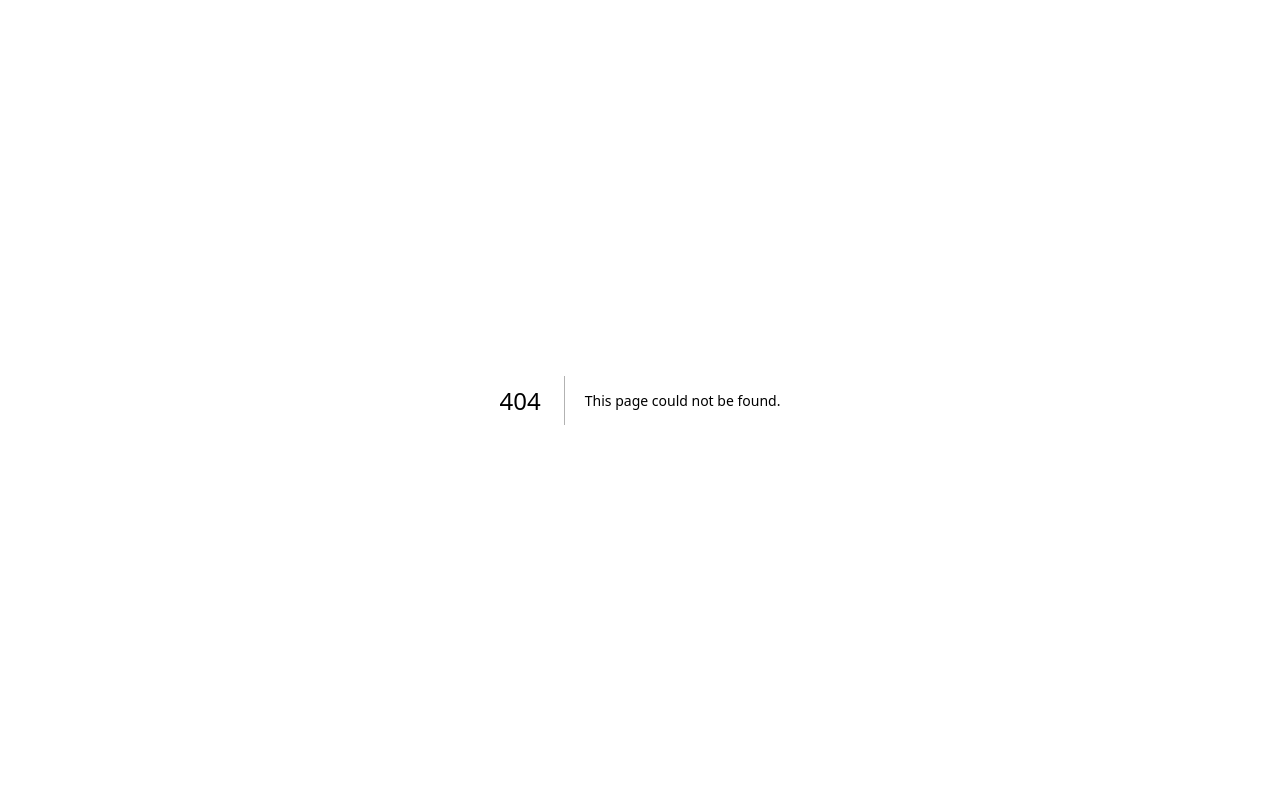
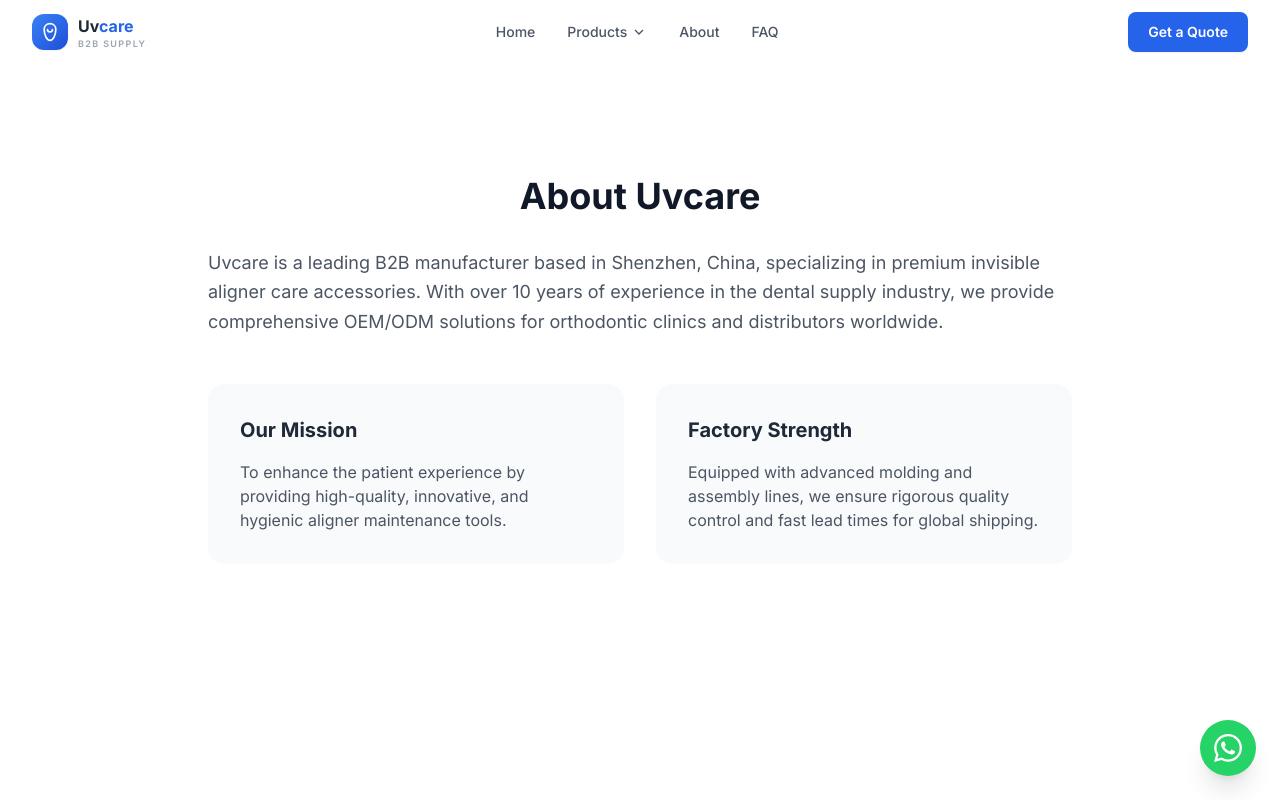
Before and after one commit to ZhuoyaBan/dental-care-b2b, a Next.js app: page /about in a window 1280 px wide. Before the commit this address had no page. Shown: the top 800 px of the page. Built offline with nearby package versions, Linux system fonts and the light colour scheme.

Commit message:
Create AboutPage component with company details
Added AboutPage component with company information and mission.

```diff
--- /dev/null
+++ b/app/about/page.tsx
@@ -0,0 +1,27 @@
+import Header from "@/components/Header";
+import Footer from "@/components/Footer";
+
+export default function AboutPage() {
+  return (
+    <>
+      <Header />
+      <main className="pt-24 min-h-screen bg-white">
+        <section className="max-w-4xl mx-auto px-4 py-20">
+          <h1 className="text-4xl font-bold text-gray-900 mb-8 text-center">About Uvcare</h1>
+          <p className="text-lg text-gray-600 mb-6 leading-relaxed">Uvcare is a leading B2B manufacturer based in Shenzhen, China, specializing in premium invisible aligner care accessories. With over 10 years of experience in the dental supply industry, we provide comprehensive OEM/ODM solutions for orthodontic clinics and distributors worldwide.</p>
+          <div className="grid md:grid-cols-2 gap-8 mt-12">
+            <div className="bg-gray-50 p-8 rounded-2xl">
+              <h3 className="text-xl font-bold mb-4">Our Mission</h3>
+              <p className="text-gray-600">To enhance the patient experience by providing high-quality, innovative, and hygienic aligner maintenance tools.</p>
+            </div>
+            <div className="bg-gray-50 p-8 rounded-2xl">
+              <h3 className="text-xl font-bold mb-4">Factory Strength</h3>
+              <p className="text-gray-600">Equipped with advanced molding and assembly lines, we ensure rigorous quality control and fast lead times for global shipping.</p>
+            </div>
+          </div>
+        </section>
+      </main>
+      <Footer />
+    </>
+  );
+}
```
